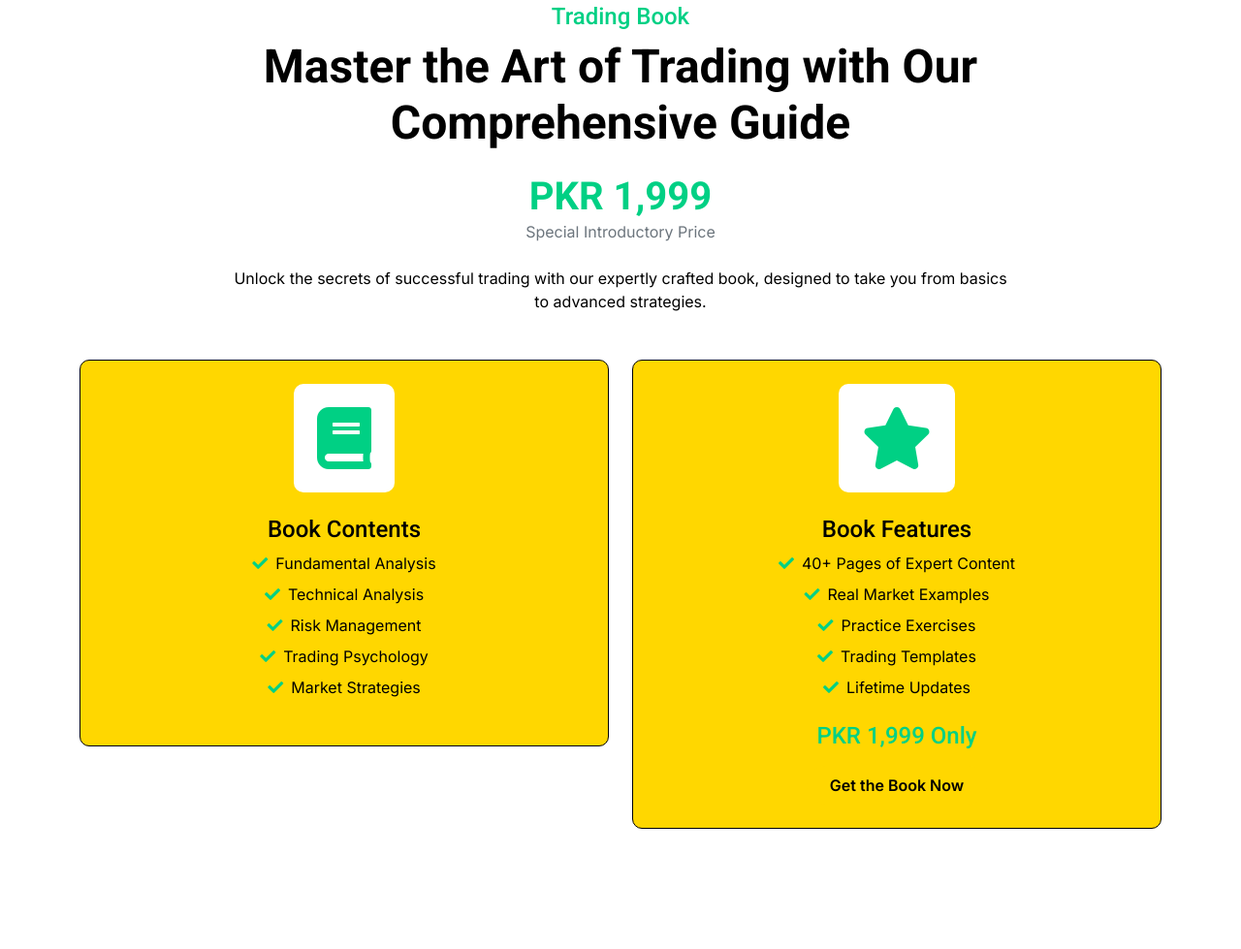
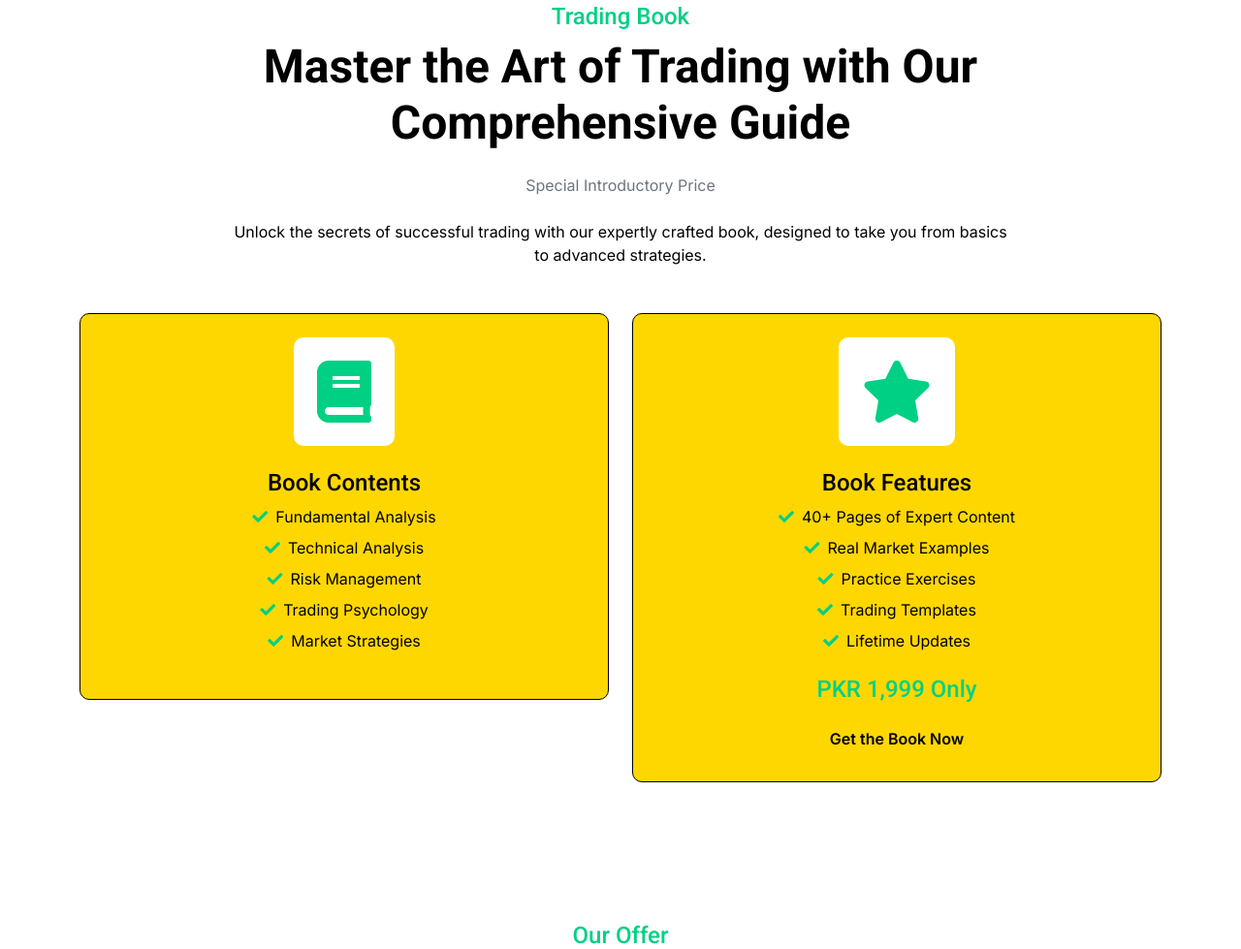
Before and after one commit to ahsan093/zaryabzztraders, a plain HTML site: page index.html in a window 1280 px wide. Shown: the part 2808-3787 px from the top of the page at 97% size. Drawn offline with nearby package versions, Linux system fonts and the light colour scheme.

Commit message:
Update index.html

```diff
--- a/index.html
+++ b/index.html
@@ -364,7 +364,7 @@
                     <h4 class="text-primary">Trading Book</h4>
                     <h1 class="display-5 mb-4">Master the Art of Trading with Our Comprehensive Guide</h1>
                     <div class="text-center mb-4">
-                        <h2 class="text-primary display-6 mb-0">PKR 1,999</h2>
+                        <h2 class="text-primary display-6 mb-0"></h2>
                         <p class="text-muted">Special Introductory Price</p>
                     </div>
                     <p class="mb-0">Unlock the secrets of successful trading with our expertly crafted book, designed to take you from basics to advanced strategies.
```
